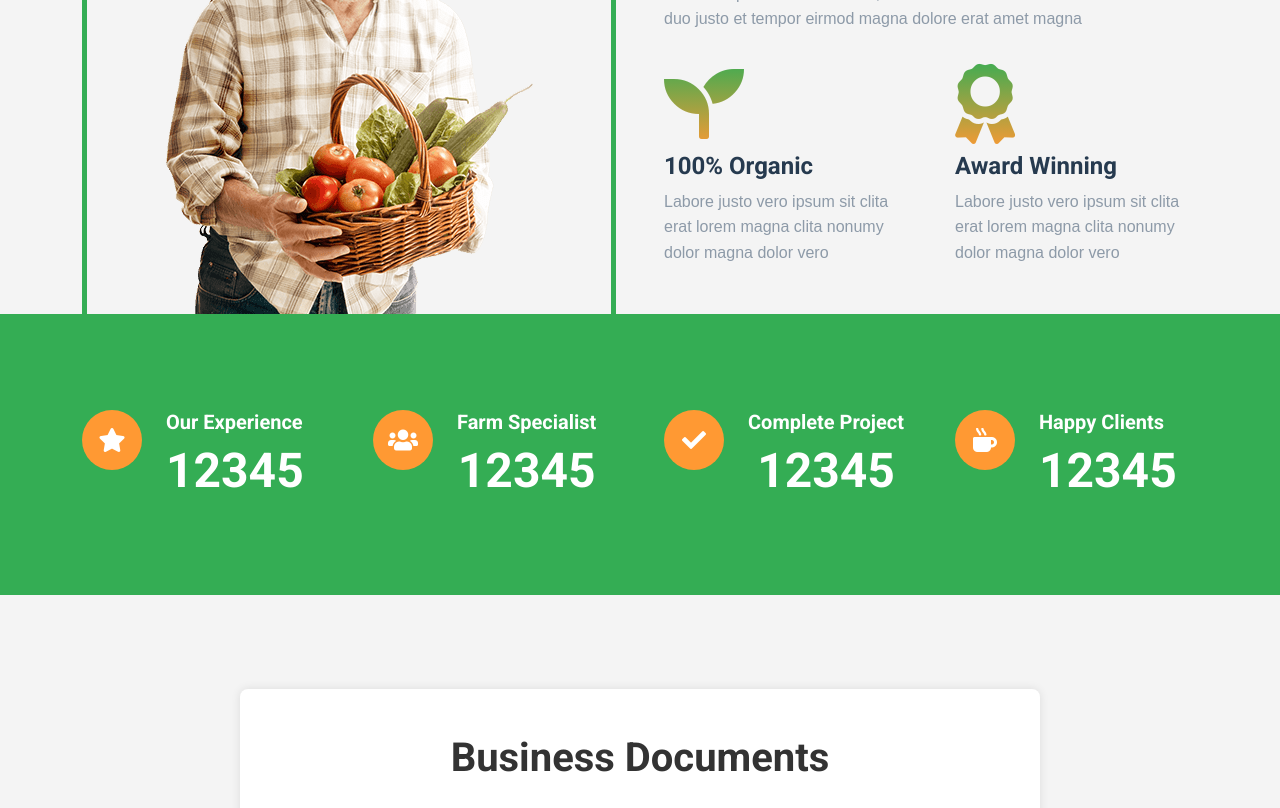
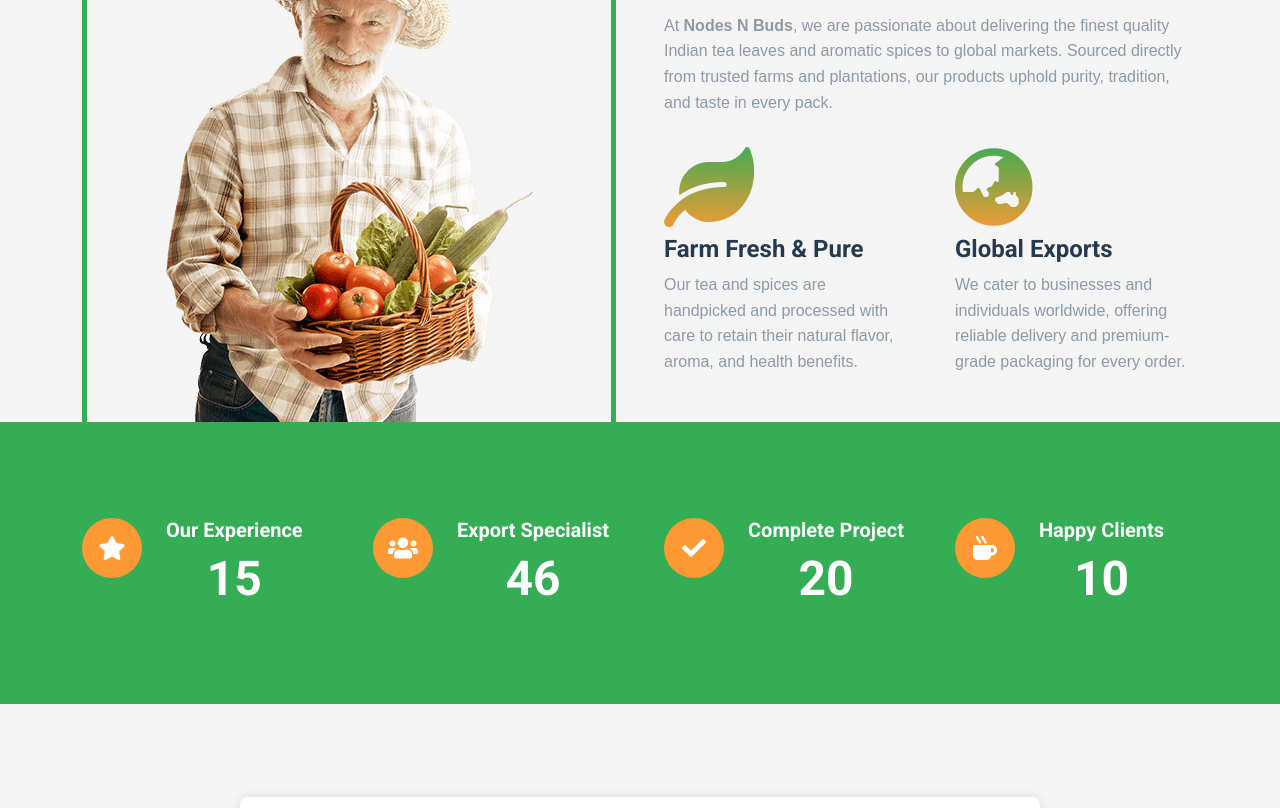
Before and after one commit to praveejhasajan/Node-buds, a plain HTML site: page about.html in a window 1280 px wide. Shown: the part 880-1688 px from the top of the page. Drawn offline with nearby package versions, Linux system fonts and the light colour scheme.

Commit message:
Adding new changes

```diff
--- a/about.html
+++ b/about.html
@@ -111,25 +111,31 @@
         <div class="row gx-5">
             <div class="col-lg-6 mb-5 mb-lg-0">
                 <div class="d-flex h-100 border border-5 border-primary border-bottom-0 pt-4">
-                        <img class="img-fluid mt-auto mx-auto" src="img/about.png">
+                    <img class="img-fluid mt-auto mx-auto" src="img/about.png" alt="Premium tea and spices by Nodes N Buds">
                 </div>
             </div>
             <div class="col-lg-6 pb-5">
                 <div class="mb-3 pb-2">
                     <h6 class="text-primary text-uppercase">About Us</h6>
-                        <h1 class="display-5">We Produce Organic Food For Your Family</h1>
+                    <h1 class="display-5">Bringing Premium Indian Tea & Spices to the World</h1>
                 </div>
-                    <p class="mb-4">Tempor erat elitr at rebum at at clita. Diam dolor diam ipsum et tempor sit. Clita erat ipsum et lorem et sit, sed stet no labore lorem sit. Sanctus clita duo justo et tempor eirmod magna dolore erat amet magna</p>
+                <p class="mb-4">
+                    At <strong>Nodes N Buds</strong>, we are passionate about delivering the finest quality Indian tea leaves and aromatic spices to global markets. Sourced directly from trusted farms and plantations, our products uphold purity, tradition, and taste in every pack.
+                </p>
                 <div class="row gx-5 gy-4">
                     <div class="col-sm-6">
-                            <i class="fa fa-seedling display-1 text-secondary"></i>
-                            <h4>100% Organic</h4>
-                            <p class="mb-0">Labore justo vero ipsum sit clita erat lorem magna clita nonumy dolor magna dolor vero</p>
+                        <i class="fa fa-leaf display-1 text-secondary"></i>
+                        <h4>Farm Fresh & Pure</h4>
+                        <p class="mb-0">
+                            Our tea and spices are handpicked and processed with care to retain their natural flavor, aroma, and health benefits.
+                        </p>
                     </div>
                     <div class="col-sm-6">
-                            <i class="fa fa-award display-1 text-secondary"></i>
-                            <h4>Award Winning</h4>
-                            <p class="mb-0">Labore justo vero ipsum sit clita erat lorem magna clita nonumy dolor magna dolor vero</p>
+                        <i class="fa fa-globe-asia display-1 text-secondary"></i>
+                        <h4>Global Exports</h4>
+                        <p class="mb-0">
+                            We cater to businesses and individuals worldwide, offering reliable delivery and premium-grade packaging for every order.
+                        </p>
                     </div>
                 </div>
             </div>
@@ -150,7 +156,7 @@
                         </div>
                         <div class="ps-4">
                             <h5 class="text-white">Our Experience</h5>
-                            <h1 class="display-5 text-white mb-0" data-toggle="counter-up">12345</h1>
+                            <h1 class="display-5 text-white mb-0" data-toggle="counter-up">15</h1>
                         </div>
                     </div>
                 </div>
@@ -160,8 +166,8 @@
                             <i class="fa fa-users fs-4 text-white"></i>
                         </div>
                         <div class="ps-4">
-                            <h5 class="text-white">Farm Specialist</h5>
-                            <h1 class="display-5 text-white mb-0" data-toggle="counter-up">12345</h1>
+                            <h5 class="text-white">Export Specialist</h5>
+                            <h1 class="display-5 text-white mb-0" data-toggle="counter-up">46</h1>
                         </div>
                     </div>
                 </div>
@@ -172,7 +178,7 @@
                         </div>
                         <div class="ps-4">
                             <h5 class="text-white">Complete Project</h5>
-                            <h1 class="display-5 text-white mb-0" data-toggle="counter-up">12345</h1>
+                            <h1 class="display-5 text-white mb-0" data-toggle="counter-up">20</h1>
                         </div>
                     </div>
                 </div>
@@ -183,15 +189,13 @@
                         </div>
                         <div class="ps-4">
                             <h5 class="text-white">Happy Clients</h5>
-                            <h1 class="display-5 text-white mb-0" data-toggle="counter-up">12345</h1>
+                            <h1 class="display-5 text-white mb-0" data-toggle="counter-up">10</h1>
                         </div>
                     </div>
                 </div>
             </div>
         </div>
     </div>
-    <!-- Facts End -->
-
 
     <!-- Team Start -->
 
```
Lines whose indentation alone changed are shown as unchanged.
